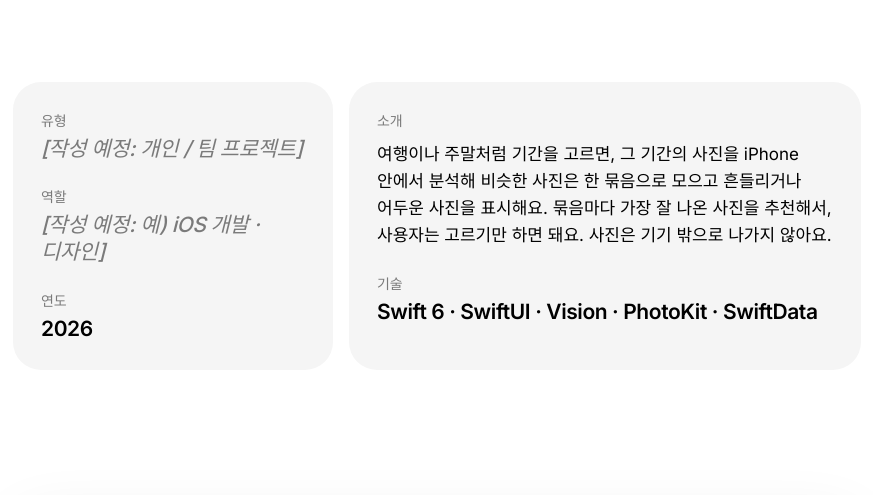
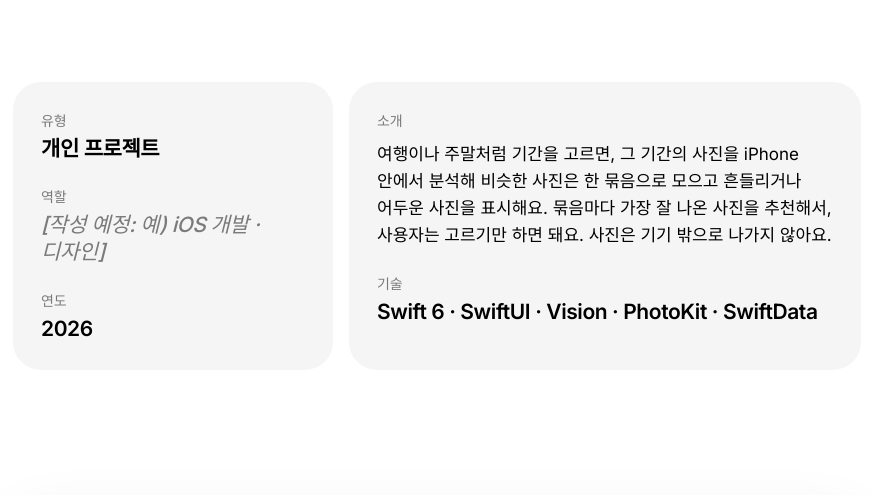
Before and after one commit to woyean5/hwi-coding.github.io, a plain HTML site: page bestcut/index.html in a window 1280 px wide. Shown: the part 1060-1555 px from the top of the page, without its empty margins (203-1076 px from the left). Drawn offline with Linux system fonts and the light colour scheme; a web font is replaced by a local one.

Commit message:
Set BestCut project type to personal project
Co-Authored-By: Claude Opus 5.5 <noreply@anthropic.com>
Claude-Session: https://claude.ai/code/session_012kBGn4mQwwsHadXgffSdPU

```diff
--- a/bestcut/index.html
+++ b/bestcut/index.html
@@ -125,7 +125,7 @@
 
     <section class="meta reveal">
       <div class="card meta-list">
-        <div><p class="label" data-t="lType"></p><p class="value ph" data-t="vType"></p></div>
+        <div><p class="label" data-t="lType"></p><p class="value" data-t="vType"></p></div>
         <div><p class="label" data-t="lRole"></p><p class="value ph" data-t="vRole"></p></div>
         <div><p class="label" data-t="lYear"></p><p class="value">2026</p></div>
       </div>
@@ -191,7 +191,7 @@
     const T = {
       ko: {
         tagline: '잘 나온 사진만 남기는 사진 정리 앱',
-        lType: '유형', vType: '[작성 예정: 개인 / 팀 프로젝트]', lRole: '역할', vRole: '[작성 예정: 예) iOS 개발 · 디자인]', lYear: '연도',
+        lType: '유형', vType: '개인 프로젝트', lRole: '역할', vRole: '[작성 예정: 예) iOS 개발 · 디자인]', lYear: '연도',
         lOverview: '소개', lStack: '기술',
         overview: '여행이나 주말처럼 기간을 고르면, 그 기간의 사진을 iPhone 안에서 분석해 비슷한 사진은 한 묶음으로 모으고 흔들리거나 어두운 사진을 표시해요. 묶음마다 가장 잘 나온 사진을 추천해서, 사용자는 고르기만 하면 돼요. 사진은 기기 밖으로 나가지 않아요.',
         features: [
@@ -204,7 +204,7 @@
       },
       en: {
         tagline: 'Keep only your best shots.',
-        lType: 'Type', vType: '[To be added: Personal / Team project]', lRole: 'Role', vRole: '[To be added: e.g. iOS Developer & Designer]', lYear: 'Year',
+        lType: 'Type', vType: 'Personal Project', lRole: 'Role', vRole: '[To be added: e.g. iOS Developer & Designer]', lYear: 'Year',
         lOverview: 'Overview', lStack: 'Stack',
         overview: 'Pick a date range, like a trip or a weekend, and BestCut analyzes those photos on the iPhone. It groups similar shots, flags blurry or dark ones, and suggests the best photo in each group, so all you do is pick. Your photos never leave the device.',
         features: [
@@ -217,7 +217,7 @@
       },
       ja: {
         tagline: 'よく撮れた写真だけを残す写真整理アプリ',
-        lType: '種類', vType: '[入力予定: 個人 / チームプロジェクト]', lRole: '役割', vRole: '[入力予定: 例）iOS開発・デザイン]', lYear: '年',
+        lType: '種類', vType: '個人プロジェクト', lRole: '役割', vRole: '[入力予定: 例）iOS開発・デザイン]', lYear: '年',
         lOverview: '概要', lStack: '技術',
         overview: '旅行や週末など期間を選ぶと、その期間の写真をiPhoneの中で分析し、似た写真をまとめ、ブレた写真や暗い写真に印を付けます。グループごとに一番よく撮れた写真をおすすめするので、あとは選ぶだけ。写真が端末の外に出ることはありません。',
         features: [
```
